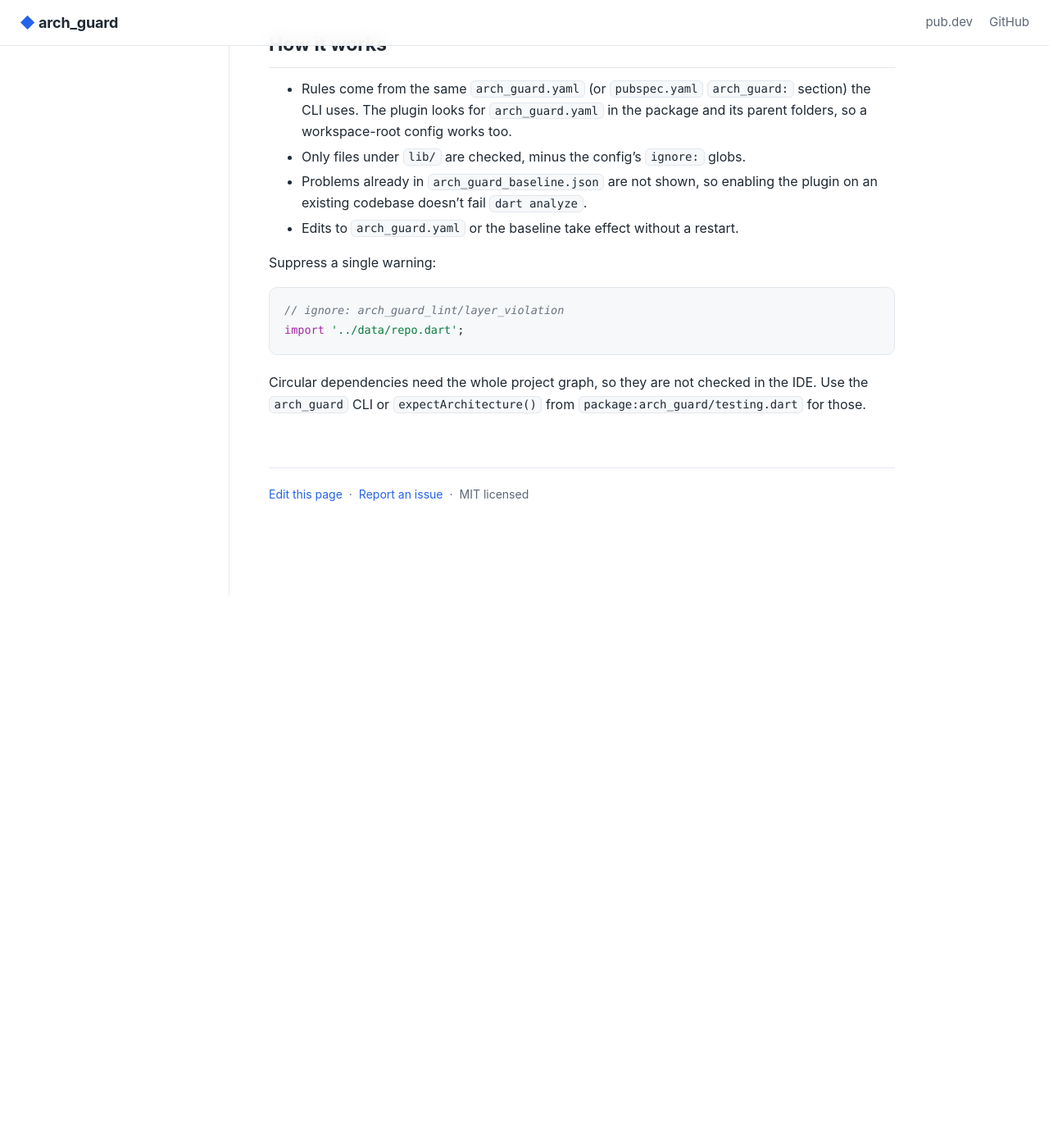
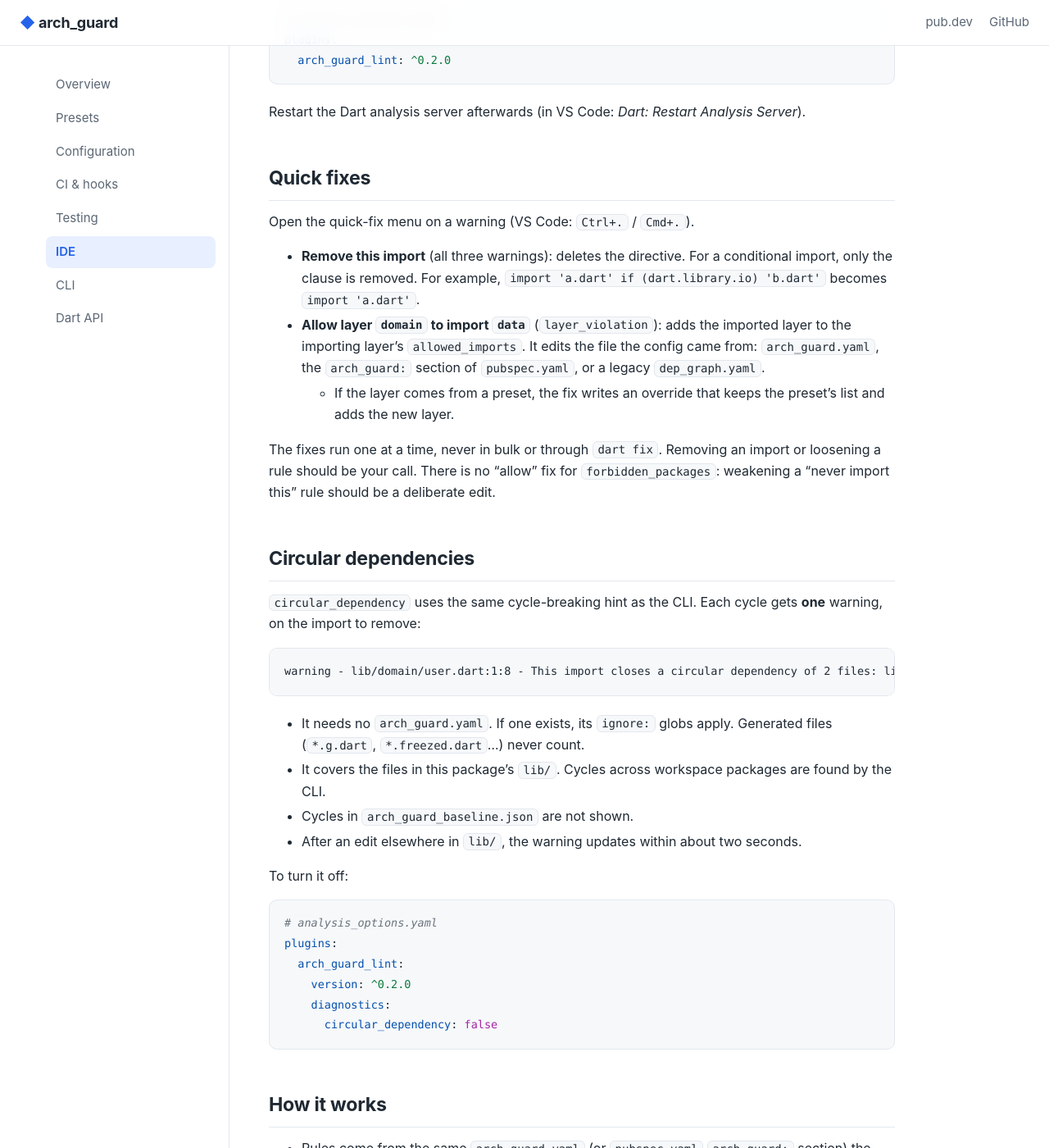
Before and after one commit to creatorpiyush/arch_guard, a Jekyll site: the page built from docs/ide.md, in a window 1280 px wide and 1400 px high, scrolled down 674 px. Shown: the whole window at 82% size. Built offline with Jekyll 4.4.1, drawn with Linux system fonts in a browser that asks for light colours; before the commit the page ends 1352 px from its top, so only the background shows below that; some of the changed text lies outside the part shown.

Commit message:
docs: IDE quick fixes and circular_dependency; release 1.8.0 / arch_guard_lint 0.2.0

````diff
--- a/arch_guard_lint/pubspec.yaml
+++ b/arch_guard_lint/pubspec.yaml
@@ -1,6 +1,6 @@
 name: arch_guard_lint
-description: Analyzer plugin that shows arch_guard layer violations and forbidden package imports as warnings in your IDE and in dart analyze.
-version: 0.1.2
+description: Analyzer plugin that shows arch_guard layer violations, forbidden package imports and circular dependencies as warnings in your IDE and in dart analyze, with quick fixes.
+version: 0.2.0
 repository: https://github.com/creatorpiyush/arch_guard/tree/main/arch_guard_lint
 issue_tracker: https://github.com/creatorpiyush/arch_guard/issues
 documentation: https://creatorpiyush.github.io/arch_guard/ide.html
--- a/docs/ci.md
+++ b/docs/ci.md
@@ -40,7 +40,7 @@ jobs:
     runs-on: ubuntu-latest
     steps:
       - uses: actions/checkout@v4
-      - uses: creatorpiyush/arch_guard@v1.7.1
+      - uses: creatorpiyush/arch_guard@v1.8.0
         with:
           path: .                  # project to scan
           args: --scan-dir lib     # any extra CLI flags
@@ -61,7 +61,7 @@ The PR comment looks like this: a status line, a summary table, the new problems
       - uses: actions/checkout@v4
         with:
           fetch-depth: 0          # --since needs the merge base
-      - uses: creatorpiyush/arch_guard@v1.7.1
+      - uses: creatorpiyush/arch_guard@v1.8.0
         with:
           args: --since origin/${{ github.base_ref }}
 ```
@@ -89,7 +89,7 @@ With [pre-commit](https://pre-commit.com) 2.15 or later:
 # .pre-commit-config.yaml
 repos:
   - repo: https://github.com/creatorpiyush/arch_guard
-    rev: v1.7.1
+    rev: v1.8.0
     hooks:
       - id: arch_guard
         # args: [--no-fail-on-cycle]
--- a/docs/ide.md
+++ b/docs/ide.md
@@ -4,12 +4,13 @@ title: IDE
 
 # IDE warnings
 
-Shows [arch_guard](https://pub.dev/packages/arch_guard) rules as warnings on the offending `import` line, in VS Code, Android Studio / IntelliJ and `dart analyze` / `flutter analyze`.
+Shows [arch_guard](https://pub.dev/packages/arch_guard) rules as warnings on the offending `import` line, in VS Code, Android Studio / IntelliJ and `dart analyze` / `flutter analyze`, with quick fixes.
 
-| Warning | When |
-| :--- | :--- |
-| `layer_violation` | An import crosses a layer boundary that `allowed_imports` does not allow. |
-| `forbidden_package` | An import uses a package or core library listed under `forbidden_packages`. |
+| Warning | When | Quick fixes |
+| :--- | :--- | :--- |
+| `layer_violation` | An import crosses a layer boundary that `allowed_imports` does not allow. | Remove the import · Allow the import in the config |
+| `forbidden_package` | An import uses a package or core library listed under `forbidden_packages`. | Remove the import |
+| `circular_dependency` | This import closes a cycle among files in `lib/`. It is the one import whose removal breaks the cycle, or shrinks it the most. | Remove the import |
 
 ## Install
 
@@ -18,10 +19,44 @@ Requires Dart 3.10 / Flutter 3.38 or later.
 ```yaml
 # analysis_options.yaml
 plugins:
-  arch_guard_lint: ^0.1.0
+  arch_guard_lint: ^0.2.0
 ```
 
 Restart the Dart analysis server afterwards (in VS Code: *Dart: Restart Analysis Server*).
+
+## Quick fixes
+
+Open the quick-fix menu on a warning (VS Code: `Ctrl+.` / `Cmd+.`).
+
+- **Remove this import** (all three warnings): deletes the directive. For a conditional import, only the clause is removed. For example, `import 'a.dart' if (dart.library.io) 'b.dart'` becomes `import 'a.dart'`.
+- **Allow layer `domain` to import `data`** (`layer_violation`): adds the imported layer to the importing layer's `allowed_imports`. It edits the file the config came from: `arch_guard.yaml`, the `arch_guard:` section of `pubspec.yaml`, or a legacy `dep_graph.yaml`.
+  - If the layer comes from a preset, the fix writes an override that keeps the preset's list and adds the new layer.
+
+The fixes run one at a time, never in bulk or through `dart fix`. Removing an import or loosening a rule should be your call. There is no "allow" fix for `forbidden_packages`: weakening a "never import this" rule should be a deliberate edit.
+
+## Circular dependencies
+
+`circular_dependency` uses the same cycle-breaking hint as the CLI. Each cycle gets **one** warning, on the import to remove:
+
+```console
+warning - lib/domain/user.dart:1:8 - This import closes a circular dependency of 2 files: lib/domain/user_service.dart -> lib/domain/user.dart -> lib/domain/user_service.dart. Removing it breaks the cycle. Move the code both files need into a third file, or invert the dependency. - circular_dependency
+```
+
+- It needs no `arch_guard.yaml`. If one exists, its `ignore:` globs apply. Generated files (`*.g.dart`, `*.freezed.dart`…) never count.
+- It covers the files in this package's `lib/`. Cycles across workspace packages are found by the CLI.
+- Cycles in `arch_guard_baseline.json` are not shown.
+- After an edit elsewhere in `lib/`, the warning updates within about two seconds.
+
+To turn it off:
+
+```yaml
+# analysis_options.yaml
+plugins:
+  arch_guard_lint:
+    version: ^0.2.0
+    diagnostics:
+      circular_dependency: false
+```
 
 ## How it works
 
@@ -36,5 +71,3 @@ Suppress a single warning:
 // ignore: arch_guard_lint/layer_violation
 import '../data/repo.dart';
 ```
-
-Circular dependencies need the whole project graph, so they are not checked in the IDE. Use the `arch_guard` CLI or `expectArchitecture()` from `package:arch_guard/testing.dart` for those.
--- a/pubspec.yaml
+++ b/pubspec.yaml
@@ -3,7 +3,7 @@ description: A CLI tool and Dart library for static architecture analysis, Clean
 repository: https://github.com/creatorpiyush/arch_guard
 issue_tracker: https://github.com/creatorpiyush/arch_guard/issues
 documentation: https://creatorpiyush.github.io/arch_guard/
-version: 1.7.1
+version: 1.8.0
 topics:
   - clean-architecture
   - static-analysis
````
Also changed, not shown: example/example.md (+2 -2 lines), CHANGELOG.md, README.md, arch_guard_lint/CHANGELOG.md, arch_guard_lint/README.md, arch_guard_lint/example/README.md, example/cases/since/README.md, 1 other file.
